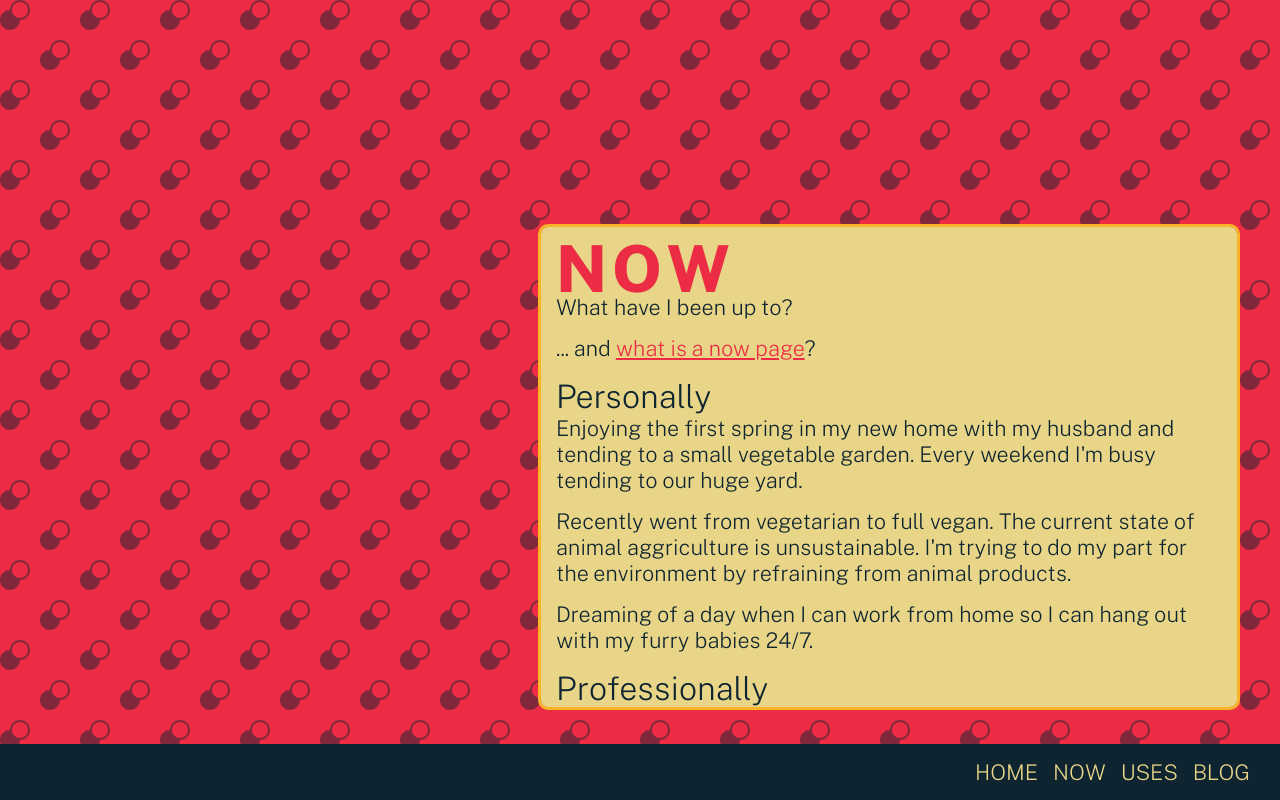
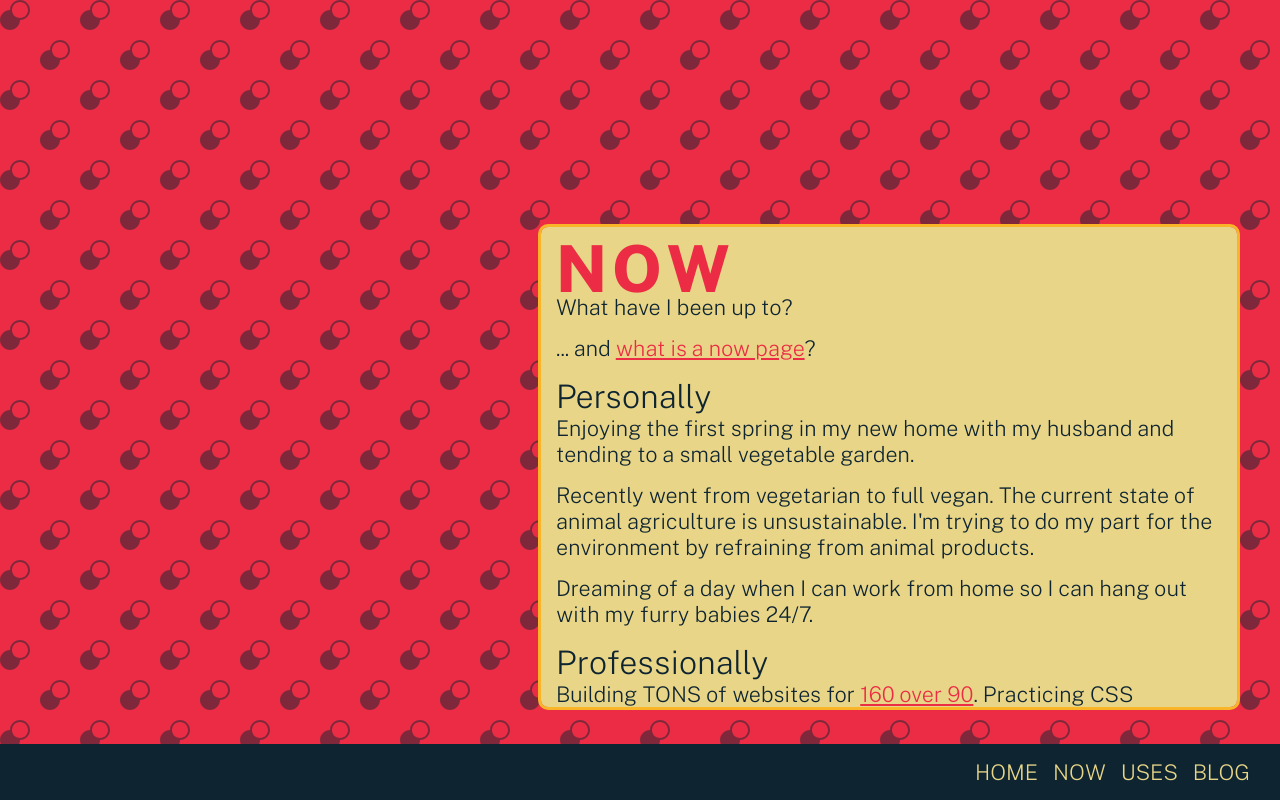
Before and after one commit to darzouras/darzouras-eleventy-cms, an Eleventy site: page pages/now.md in a window 1280 px wide. Built offline with nearby package versions, Linux system fonts and the light colour scheme; Eleventy itself is replaced by a stand-in of ours; files that its build step writes are made by us from their sources.

Commit message:
Update Page “now”

```diff
--- a/pages/now.md
+++ b/pages/now.md
@@ -9,9 +9,9 @@ What have I been up to?
 
 ## Personally
 
-Enjoying the first spring in my new home with my husband and tending to a small vegetable garden. Every weekend I'm busy tending to our huge yard.
+Enjoying the first spring in my new home with my husband and tending to a small vegetable garden.
 
-Recently went from vegetarian to full vegan. The current state of animal aggriculture is unsustainable. I'm trying to do my part for the environment by refraining from animal products.
+Recently went from vegetarian to full vegan. The current state of animal agriculture is unsustainable. I'm trying to do my part for the environment by refraining from animal products.
 
 Dreaming of a day when I can work from home so I can hang out with my furry babies 24/7.
 
@@ -26,6 +26,7 @@ Studying for the [Web Accessibility Standards certification exam](https://www.ac
 * [Air Force Heritage Flight Foundation website](https://www.airforceheritageflight.org/)
 * [Goose Island website redesign](https://www.gooseisland.com)
 * [Horsemen Flight Team website](http://horsemenflight.com/)
+* [The Jayson Tatum Foundation website](https://www.thejaysontatumfoundation.org/)
 * [160 over 90 website](https://160over90.com)
 
 ### 2020 Projects
```
